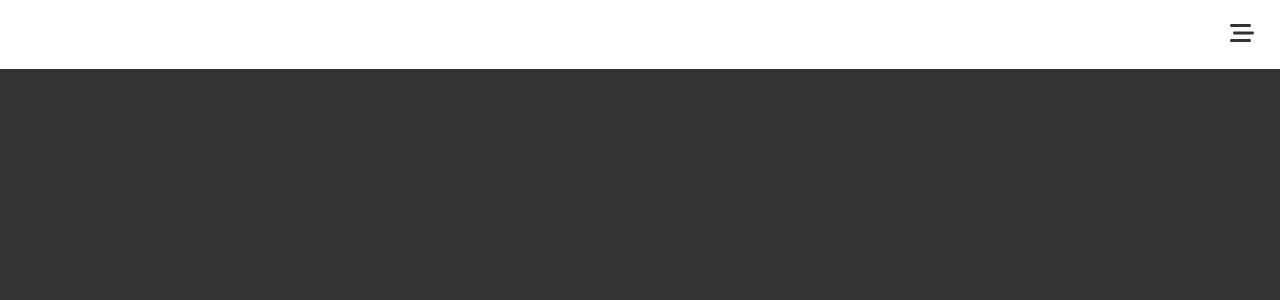
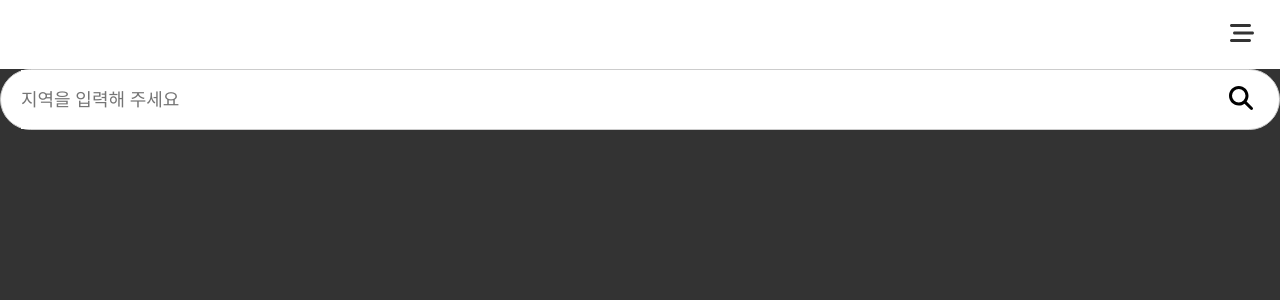
Before and after one commit to SonMinSeock/develop-study, a Vue app in the folder vue3/vue-weather-app/: page / in a window 1280 px wide. Shown: the top 300 px of the page. Built offline with nearby package versions, Linux system fonts and the light colour scheme.

Commit message:
feat: vue,section3, 검색창 영역

```diff
--- a/vue3/vue-weather-app/src/App.vue
+++ b/vue3/vue-weather-app/src/App.vue
@@ -1,9 +1,11 @@
 <script setup>
 import Navbar from "./components/Navbar.vue";
+import Searchbar from "./components/Searchbar.vue";
 </script>
 
 <template>
   <Navbar />
+  <Searchbar />
 </template>
 
 <style lang="scss" scoped></style>
--- /dev/null
+++ b/vue3/vue-weather-app/src/components/SearchBar.vue
@@ -0,0 +1,42 @@
+<script setup></script>
+<template>
+  <div class="search-bar">
+    <form>
+      <div class="form-group">
+        <input type="search" placeholder="지역을 입력해 주세요" />
+        <button>
+          <font-awesome-icon class="icon" :icon="['fas', 'magnifying-glass']" />
+        </button>
+      </div>
+    </form>
+  </div>
+</template>
+
+<style lang="scss" scoped>
+.search-bar {
+  border-radius: 40px;
+  background: #fff;
+  border: 1px solid #ccc;
+  padding: 0 20px;
+}
+
+form {
+  .form-group {
+    display: flex;
+    input {
+      width: 100%;
+      border: none;
+      padding: 1rem 0;
+      font-size: 18px;
+      outline: none;
+    }
+    button {
+      background: transparent;
+      border: none;
+      .icon {
+        font-size: 24px;
+      }
+    }
+  }
+}
+</style>
--- a/vue3/vue-weather-app/src/main.js
+++ b/vue3/vue-weather-app/src/main.js
@@ -3,11 +3,11 @@ import "./style.css";
 import App from "./App.vue";
 import { library } from "@fortawesome/fontawesome-svg-core";
 import { FontAwesomeIcon } from "@fortawesome/vue-fontawesome";
-import { faBarsStaggered, faLocationDot } from "@fortawesome/free-solid-svg-icons";
+import { faBarsStaggered, faLocationDot, faMagnifyingGlass } from "@fortawesome/free-solid-svg-icons";
 
 // 사용할 아이콘 불러오기
 
 // 아이콘 등록하기
-library.add(faBarsStaggered, faLocationDot);
+library.add(faBarsStaggered, faLocationDot, faMagnifyingGlass);
 
 createApp(App).component("font-awesome-icon", FontAwesomeIcon).mount("#app");
```
